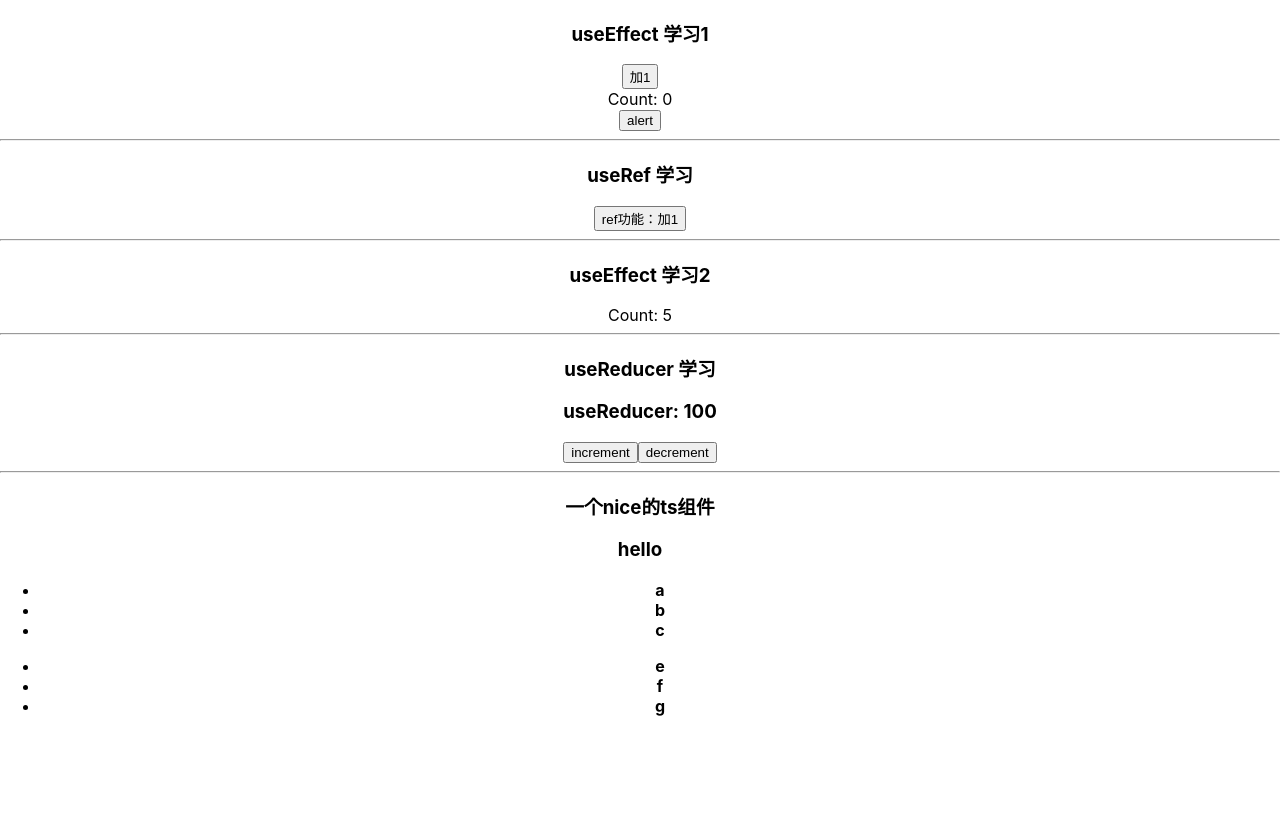
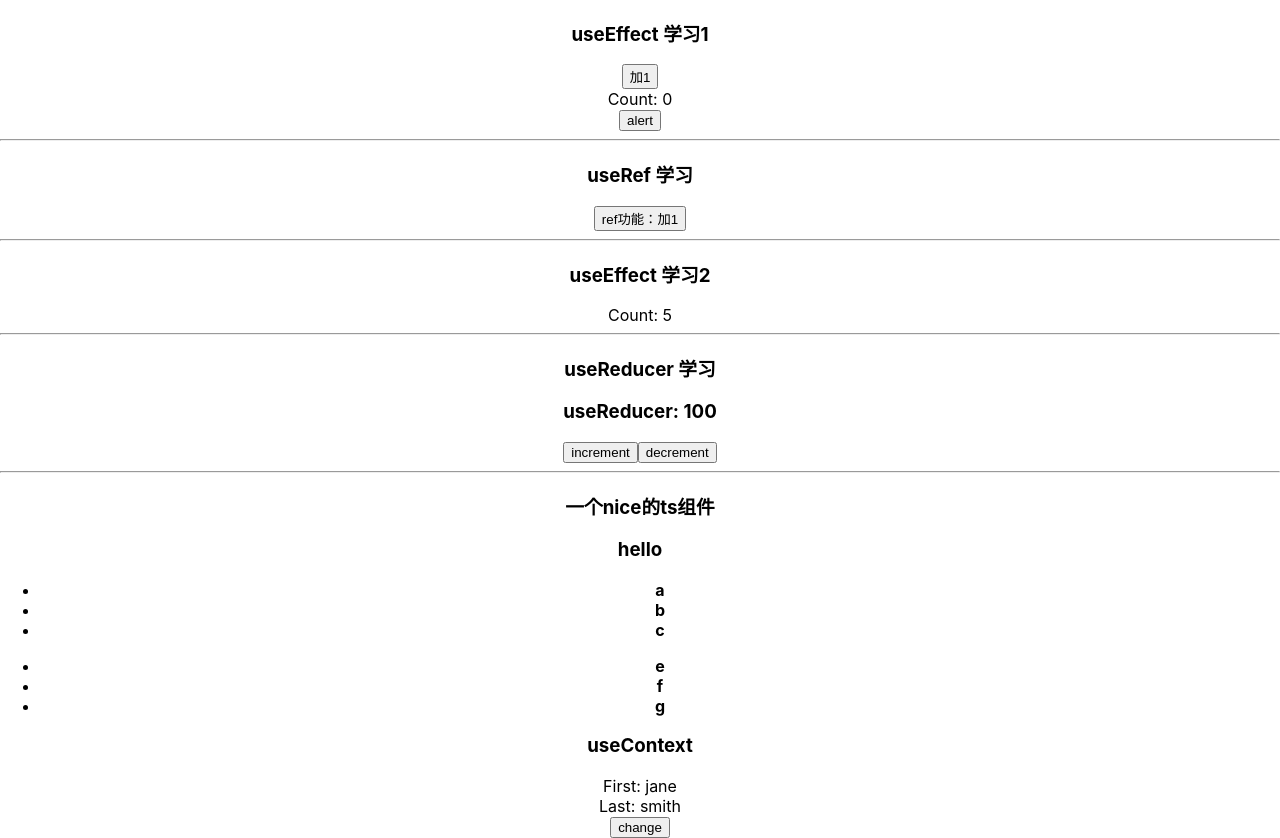
Before and after one commit to wanglei123/react-test, a React (Create React App) app: page / in a window 1280 px wide. Before the commit the page ends 800 px from the top, so only its background shows below. Built offline with nearby package versions, Linux system fonts and the light colour scheme.

Commit message:
增加useContext学习

```diff
--- a/src/App.js
+++ b/src/App.js
@@ -2,7 +2,7 @@
  * @Author       : wanglei
  * @Date         : 2022-06-18 14:43:50
  * @LastEditors  : wanglei
- * @LastEditTime : 2022-07-06 09:49:02
+ * @LastEditTime : 2022-07-07 16:40:24
  * @FilePath     : /react-test/src/App.js
  * @description  : 打开koroFileHeader查看配置 进行设置: https://github.com/OBKoro1/koro1FileHeader/wiki/%E9%85%8D%E7%BD%AE
  */
@@ -13,6 +13,7 @@ import Test2 from './components/effect02';
 import RefExample from './components/refExample';
 import CountUseReducer from './components/countUseReducer'
 import TsComponent from './components/TsComponent'
+import UseContextComponent from './components/UseContextComponent'
 
 function App() {
   return (
@@ -31,6 +32,8 @@ function App() {
     <hr />
     <h3>一个nice的ts组件</h3>
     <TsComponent />
+    <h3>useContext</h3>
+    <UseContextComponent />
     </div>
   );
 }
--- /dev/null
+++ b/src/components/UseContextComponent/index.tsx
@@ -0,0 +1,44 @@
+/*
+ * @Author       : wanglei
+ * @Date         : 2022-07-07 16:30:10
+ * @LastEditors  : wanglei
+ * @LastEditTime : 2022-07-07 17:03:35
+ * @FilePath     : /react-test/src/components/UseContextComponent/index.tsx
+ * @description  : 打开koroFileHeader查看配置 进行设置: https://github.com/OBKoro1/koro1FileHeader/wiki/%E9%85%8D%E7%BD%AE
+ */
+import UserContext, {UserState } from './store'
+
+import {useState, useContext} from 'react'
+
+function ConsumerComponent(){
+  const user = useContext<UserState>(UserContext)
+
+  return (<div>
+    <div>First: {user.first}</div>
+    <div>Last: {user.last}</div>
+  </div>)
+
+}
+
+function UseContextComponent(){
+
+  const [user, setUser] = useState<UserState>({
+    first: 'jane',
+    last: 'smith'
+  })
+
+  const changeData = () => {
+    setUser({
+      first: 'wang',
+      last: 'lei'
+    })
+  }
+  return (
+    <UserContext.Provider value={user}>
+      <ConsumerComponent />
+      <button onClick={changeData}>change</button>
+    </UserContext.Provider>
+  )
+}
+
+export default UseContextComponent
--- /dev/null
+++ b/src/components/UseContextComponent/store.ts
@@ -0,0 +1,20 @@
+/*
+ * @Author       : wanglei
+ * @Date         : 2022-07-07 16:31:27
+ * @LastEditors  : wanglei
+ * @LastEditTime : 2022-07-07 16:35:15
+ * @FilePath     : /react-test/src/components/store.ts
+ * @description  : 打开koroFileHeader查看配置 进行设置: https://github.com/OBKoro1/koro1FileHeader/wiki/%E9%85%8D%E7%BD%AE
+ */
+import { createContext } from "react";
+
+const initialState = {
+  first: 'jack',
+  last: 'wang'
+}
+
+export type UserState = typeof initialState
+
+const context = createContext<typeof initialState>(initialState)
+
+export default context
```
